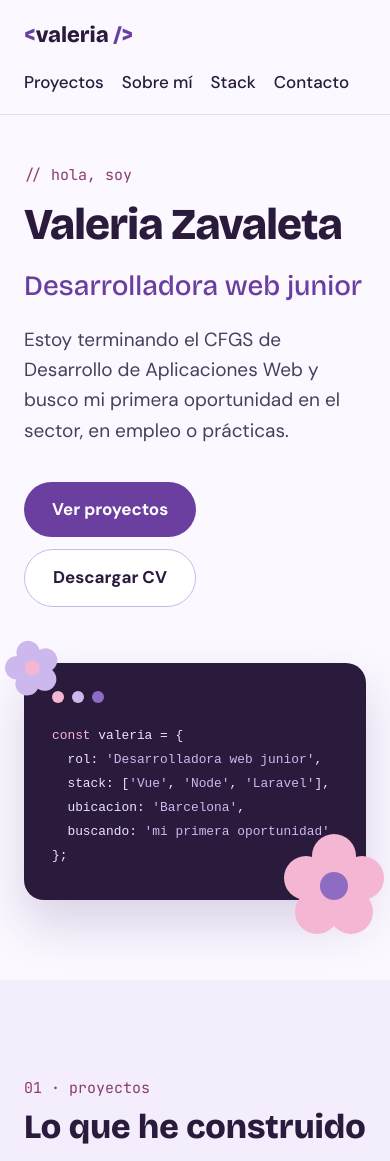
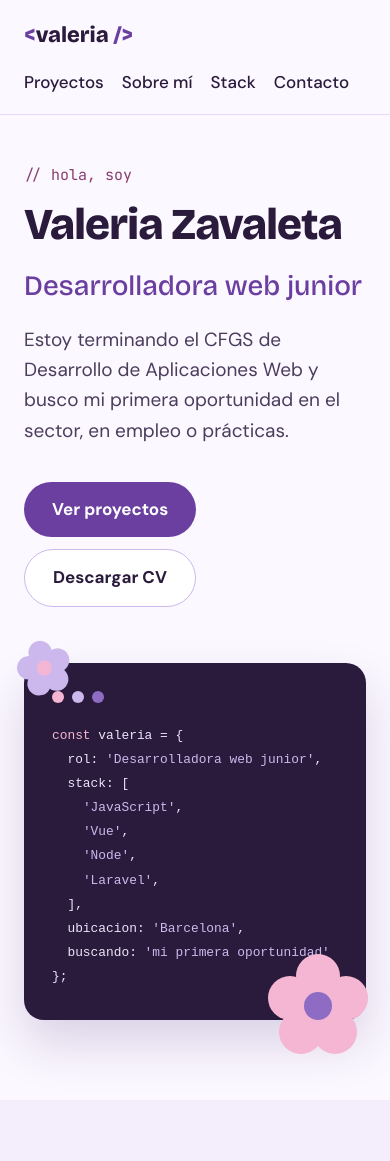
Before and after one commit to valeriazv99/portfolio, a Vue app: page / in a window 390 px wide. Shown: the top 1161 px of the page. Built offline with nearby package versions, Linux system fonts and the light colour scheme.

Commit message:
fix: mejora la vista en móvil y añade JavaScript a la tarjeta de código

```diff
--- a/src/components/CodeCard.vue
+++ b/src/components/CodeCard.vue
@@ -1,7 +1,7 @@
 <script setup>
 import RoundFlower from "./RoundFlower.vue";
 
-const stack = ["Vue", "Node", "Laravel"];
+const stack = ["JavaScript", "Vue", "Node", "Laravel"];
 </script>
 
 <template>
@@ -12,7 +12,7 @@ const stack = ["Vue", "Node", "Laravel"];
       </div>
       <pre class="code"><code><span class="kw">const</span> valeria = {
   rol: <span class="str">'Desarrolladora web junior'</span>,
-  stack: [<template v-for="(tech, i) in stack" :key="tech"><span class="str">'{{ tech }}'</span><template v-if="i < stack.length - 1">, </template></template>],
+  stack: [<template v-for="tech in stack" :key="tech">{{ "\n    " }}<span class="str">'{{ tech }}'</span>,</template>{{ "\n  " }}],
   ubicacion: <span class="str">'Barcelona'</span>,
   buscando: <span class="str">'mi primera oportunidad'</span>
 };</code></pre>
@@ -92,4 +92,14 @@ const stack = ["Vue", "Node", "Laravel"];
 .str {
   color: var(--color-lavender);
 }
+
+@media (max-width: 600px) {
+  .flower-big {
+    right: -12px;
+  }
+
+  .flower-small {
+    left: -12px;
+  }
+}
 </style>
--- a/src/components/HeroSection.vue
+++ b/src/components/HeroSection.vue
@@ -14,7 +14,9 @@ import CodeCard from "./CodeCard.vue";
       </p>
       <div class="hero-actions">
         <a href="#proyectos" class="btn btn-primary">Ver proyectos</a>
-        <a href="/cv.pdf" class="btn btn-secondary" download>Descargar CV</a>
+        <a href="/ValeriaZavaleta_CV.pdf" class="btn btn-secondary" download
+          >Descargar CV</a
+        >
       </div>
     </div>
     <div class="hero-visual">
```
